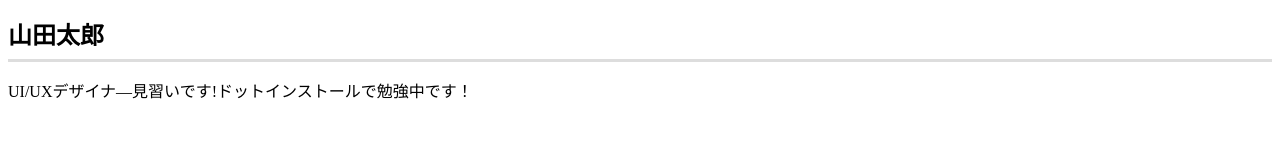
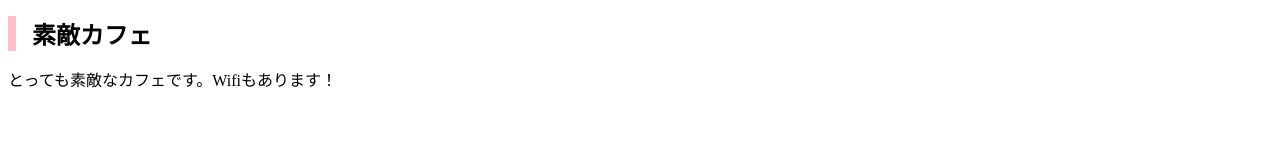
Before and after one commit to KY-labo/KY-labo.github.io, a plain HTML site: page index.html in a window 1280 px wide. Drawn offline with Linux system fonts and the light colour scheme.

Commit message:
Add files via upload

```diff
--- a/css/styles.css
+++ b/css/styles.css
@@ -1,6 +1,6 @@
 h1 {
   font-size:24px;
-  padding-bottom:8px;
-  border-bottom: 3px solid #ddd;
+  padding-left:16px;
+  border-left: 8px solid pink;
 
 }
--- a/index.html
+++ b/index.html
@@ -2,11 +2,11 @@
 <html lang="ja">
 <head>
   <meta charset="UTF-8">
-  <title>山田太郎のポートフォリオサイト</title>
+  <title>素敵カフェ</title>
   <link rel="stylesheet" href="css/styles.css">
 </head>
 <body>
-  <h1>山田太郎</h1>
-  <p>UI/UXデザイナ―見習いです!ドットインストールで勉強中です！</p>
+  <h1>素敵カフェ</h1>
+  <p>とっても素敵なカフェです。Wifiもあります！</p>
 </body>
 </html>
```
